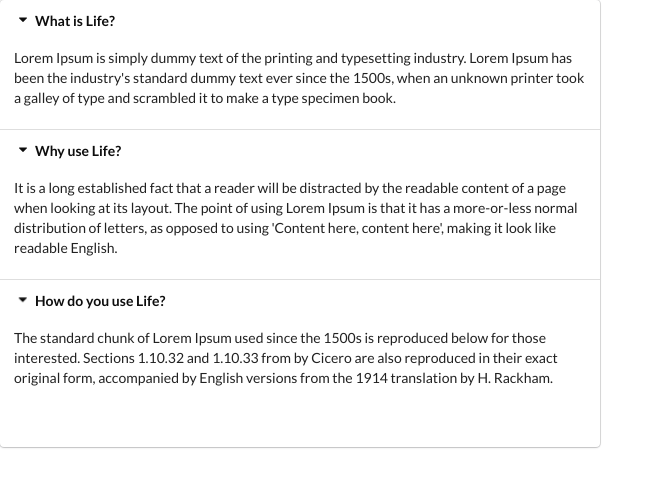
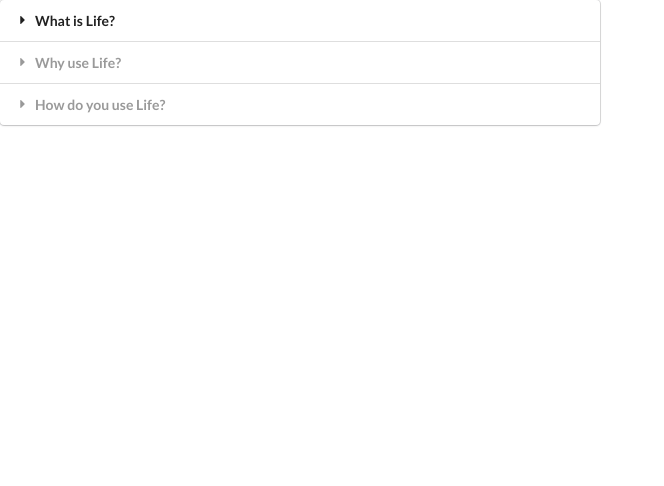
Before and after one commit to HustleCoding/accordion-app, a React (Create React App) app: page / in a window 1280 px wide. Shown: the top 486 px of the page, without its empty margins (0-664 px from the left). Built offline with nearby package versions, Linux system fonts and the light colour scheme.

Commit message:
[accordion app done]

```diff
--- a/src/components/Accordion.js
+++ b/src/components/Accordion.js
@@ -9,25 +9,22 @@
   };
 
   const renderedItems = items.map((item, index) => {
+    const active = index === activeIndex ? "active" : " ";
+
     return (
       <React.Fragment key={item.title}>
-        <div className="title active" onClick={() => onTitleClick(index)}>
+        <div className={`title ${active}`} onClick={() => onTitleClick(index)}>
           <i className="dropdown icon"></i>
           {item.title}
         </div>
-        <div className="content active">
+        <div className={`content ${active}`}>
           <p>{item.content}</p>
         </div>
       </React.Fragment>
     );
   });
 
-  return (
-    <div className="ui styled accordion">
-      {renderedItems}
-      <h1>{activeIndex}</h1>
-    </div>
-  );
+  return <div className="ui styled accordion">{renderedItems}</div>;
 };
 
 export default Accordion;
```
